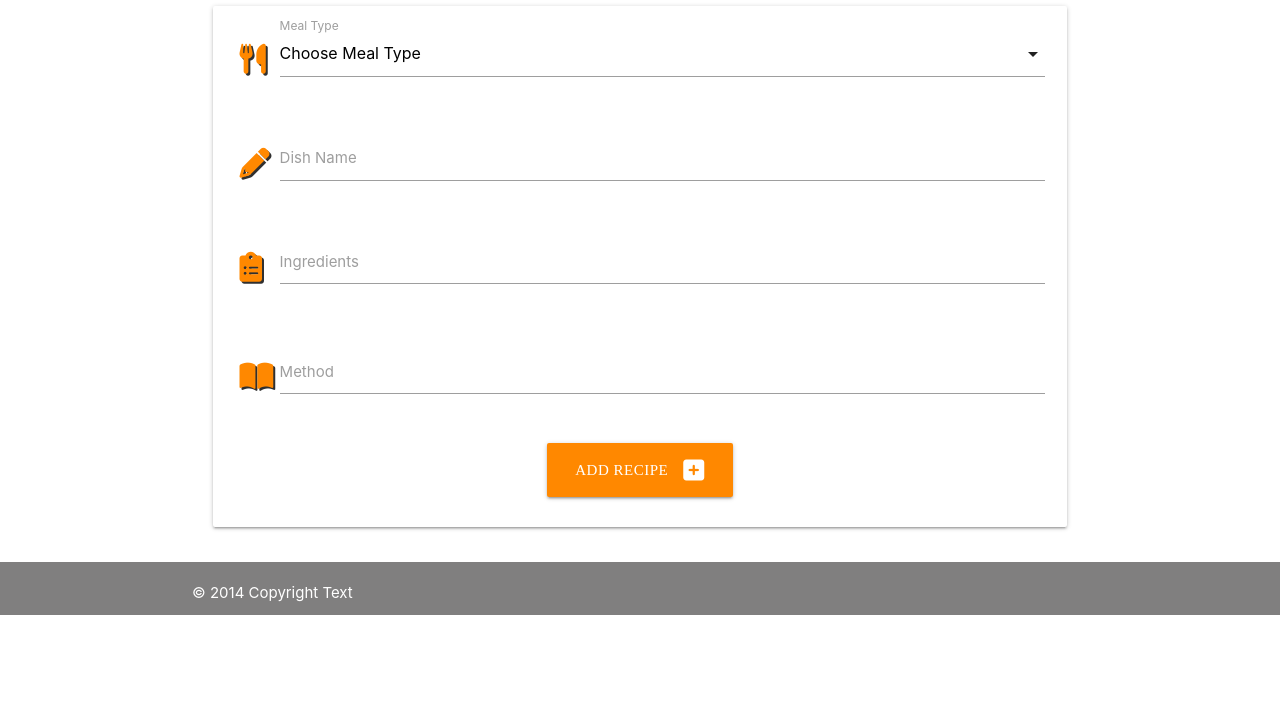
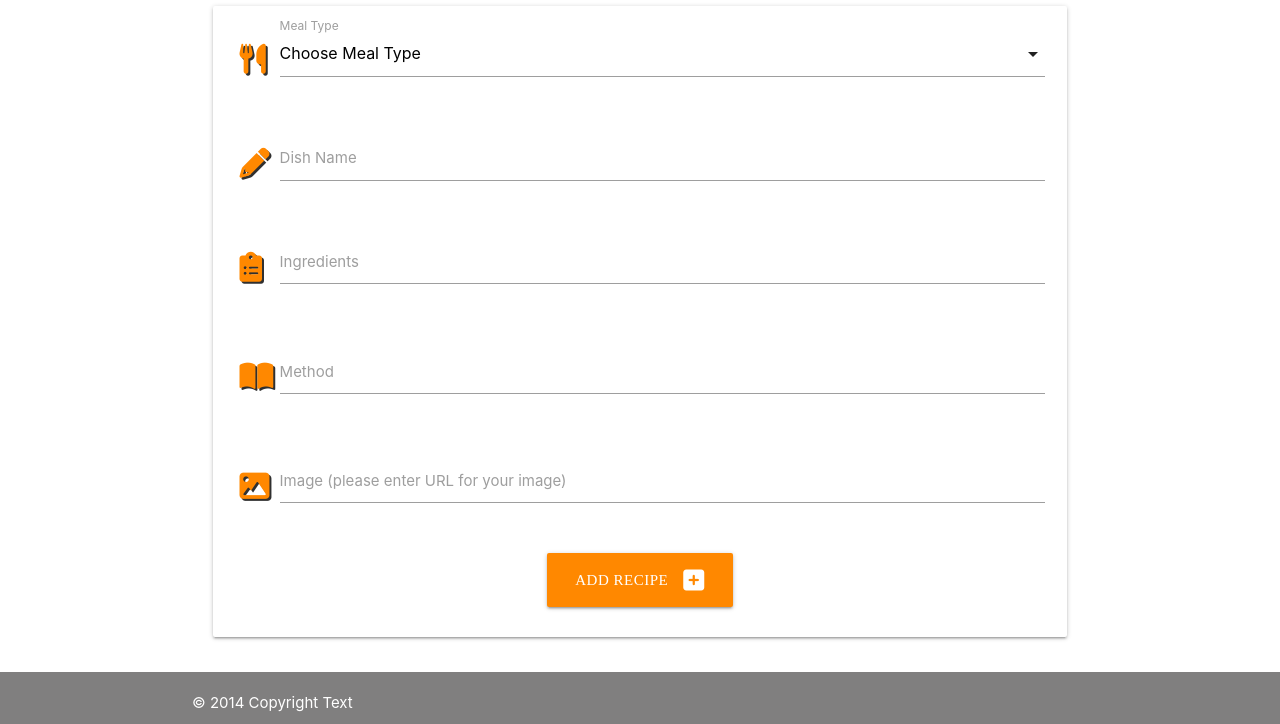
Before and after one commit to elliemcavoy/my-indian-recipebook, a Flask app: page /add_recipe in a window 1280 px wide. Shown: the part 181-905 px from the top of the page. Before the commit the page ends 796 px from the top, so only its background shows below. Run offline with Flask 2, Linux system fonts and the light colour scheme; data that the repository does not hold is empty; some libraries are stand-ins or nearby versions; some web fonts are replaced.

Commit message:
Image input added to the 'Add recipe' and 'Edit recipe' forms

```diff
--- a/app.py
+++ b/app.py
@@ -105,6 +105,7 @@ def add_recipe():
             "name": request.form.get("name"),
             "ingredients": request.form.get("ingredients"),
             "method": request.form.get("method"),
+            "image": request.form.get("image"),
             "created_by": session["user"]
         }
         mongo.db.recipes.insert_one(recipe)
--- a/templates/add_recipe.html
+++ b/templates/add_recipe.html
@@ -45,6 +45,15 @@
                 </div>
             </div>
 
+            <div class="row">
+                <div class="input-field col s12">
+                    <i class="fas fa-image prefix form-icon"></i>
+                    <textarea id="image" name="image" minlength="20"
+                        maxlength="500" class="materialize-textarea validate" required></textarea>
+                    <label for="image">Image (please enter URL for your image)</label>
+                </div>
+            </div>
+
             <!-- submit button -->
             <div class="row">
                 <div class="col s12 center-align">
```
Also changed, not shown: templates/edit_recipe.html (+8 -0 lines).
